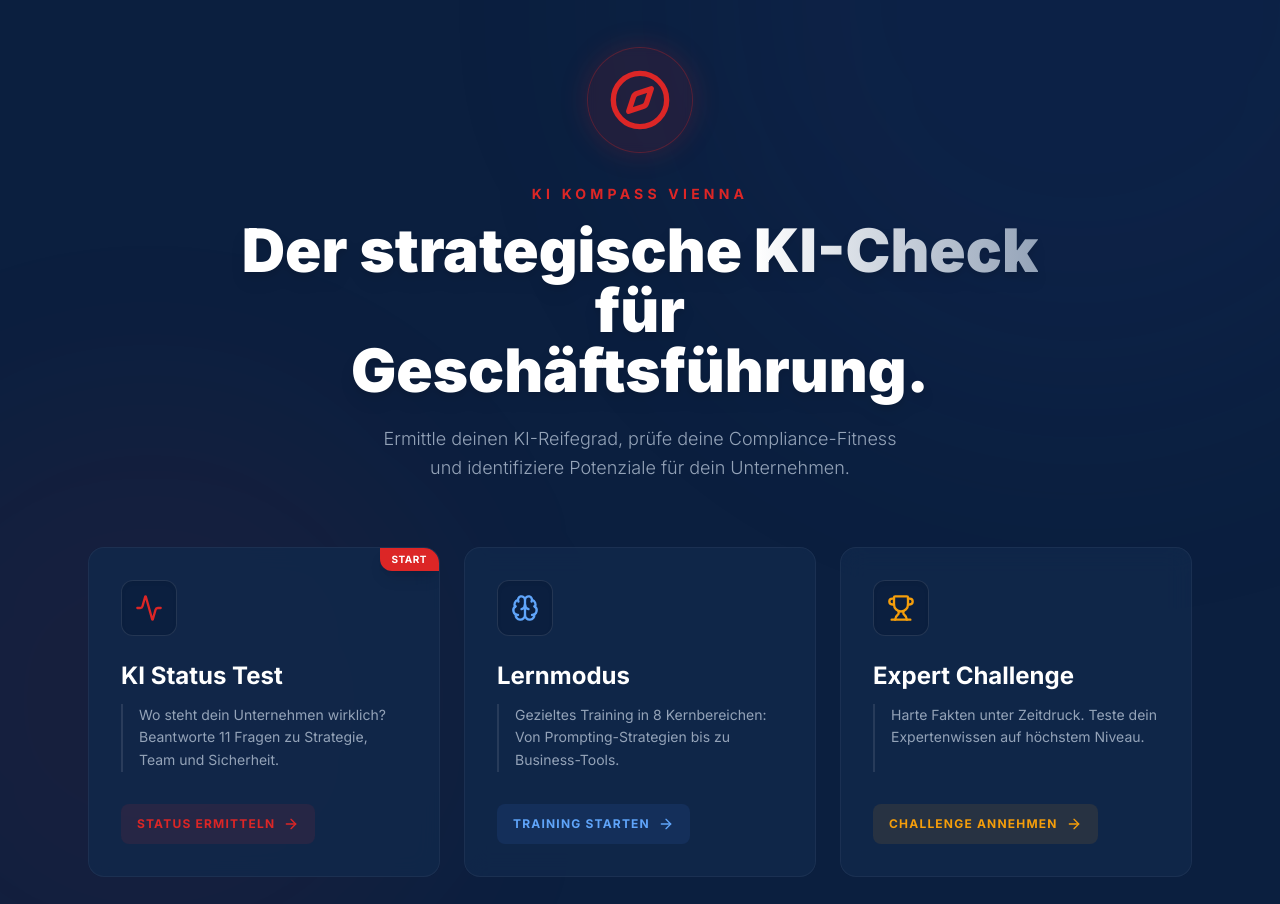
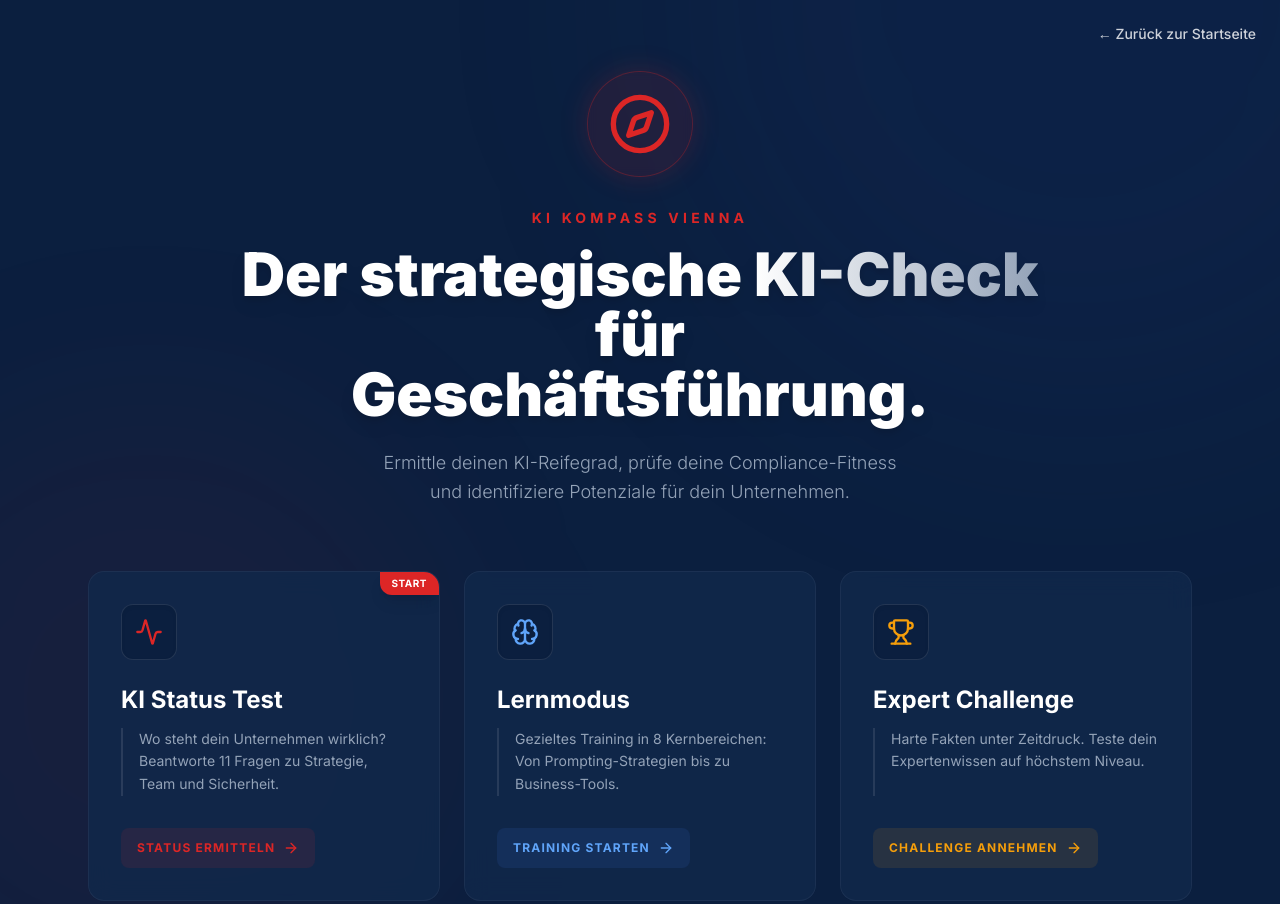
Before and after one commit to Iron-Pixel/davidmirga-website-, an Astro site: page /ki-check in a window 1280 px wide. Shown: the top 904 px of the page. Built offline with nearby package versions, Linux system fonts and the light colour scheme; Astro itself is replaced by a stand-in of ours; no server answers.

Commit message:
UX Fix: KI Check Exit Button

```diff
--- a/src/pages/ki-check.astro
+++ b/src/pages/ki-check.astro
@@ -15,6 +15,17 @@
   </head>
 
   <body class="bg-brand-navy font-sans min-h-screen text-white">
+
+    <div class="fixed top-0 left-0 right-0 z-50 p-4 md:p-6 flex justify-end">
+        <a
+            href="/"
+            class="text-white/80 hover:text-white transition-colors text-sm font-medium underline-offset-4 hover:underline"
+        >
+            &larr; Zurück zur Startseite
+        </a>
+    </div>
+
         <App client:only="react" />
+
   </body>
 </html>
```
Lines whose indentation alone changed are shown as unchanged.
